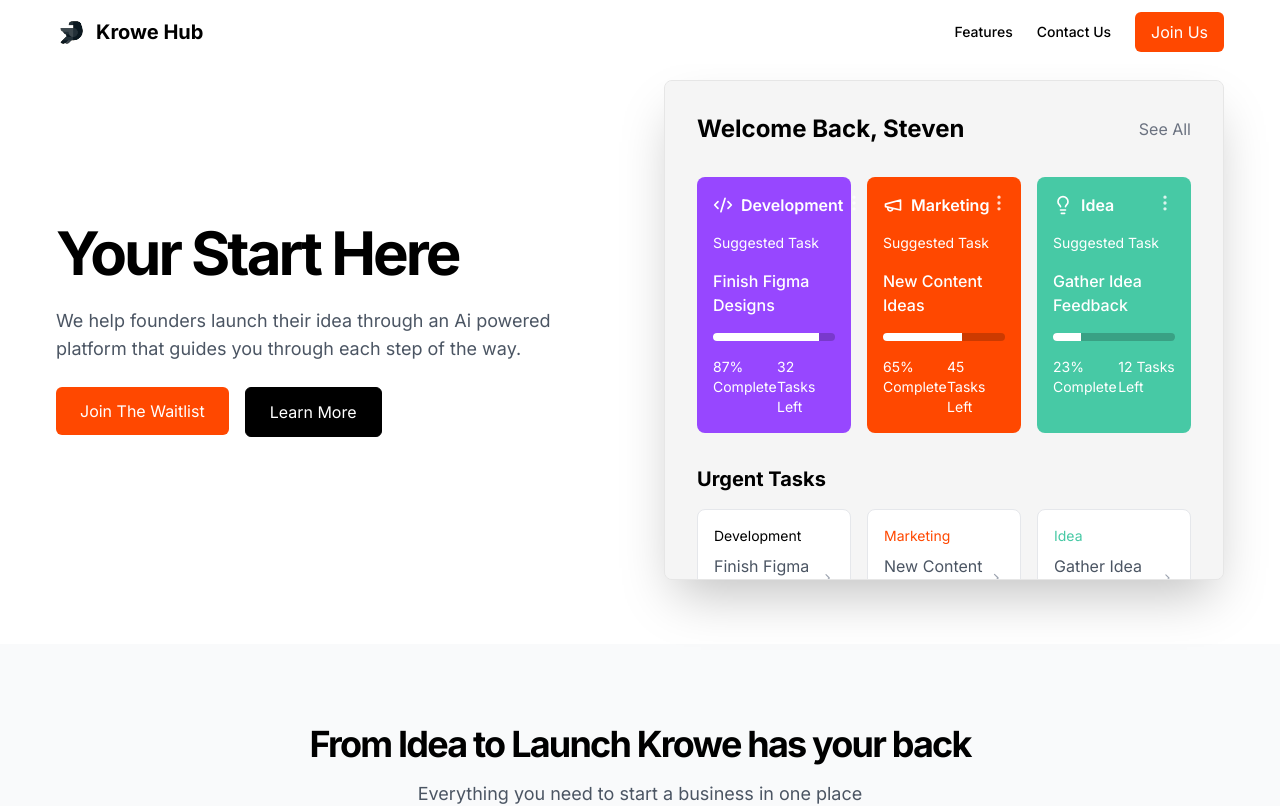
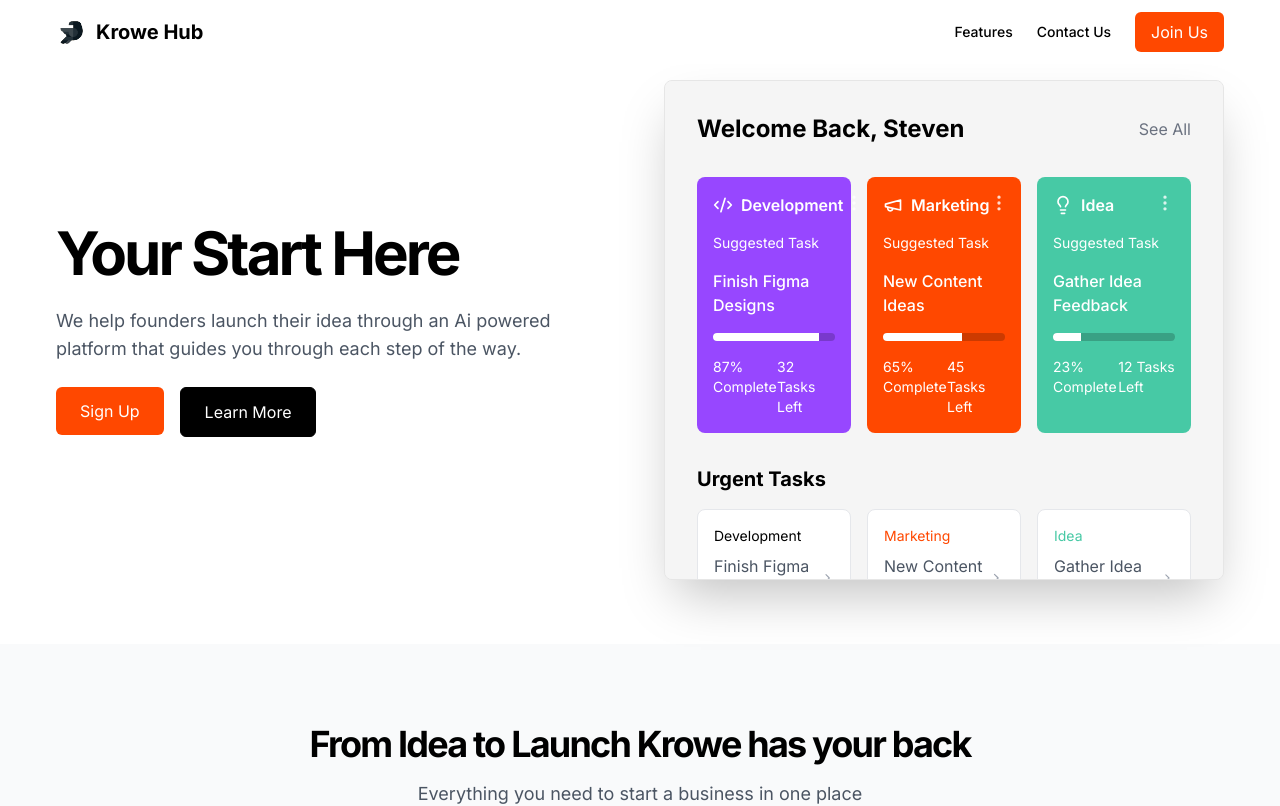
Before and after one commit to RayhanXD/krowestatic, a Next.js app: page / in a window 1280 px wide. Shown: the top 806 px of the page. Built offline with nearby package versions, Linux system fonts and the light colour scheme.

Commit message:
text changed

```diff
--- a/components/hero.tsx
+++ b/components/hero.tsx
@@ -23,7 +23,7 @@ export function Hero() {
             <div className="flex flex-col sm:flex-row gap-4 justify-center lg:justify-start">
               <a href="https://forms.gle/3Sp3RmyQ8u5TXn866" target="_blank" rel="noopener noreferrer">
                 <button className="bg-[#FF4800] text-white px-6 py-3 rounded-md hover:bg-black/90">
-                  Join The Waitlist
+                  Sign Up
                 </button>
               </a>
               <a href="#contact">
```
